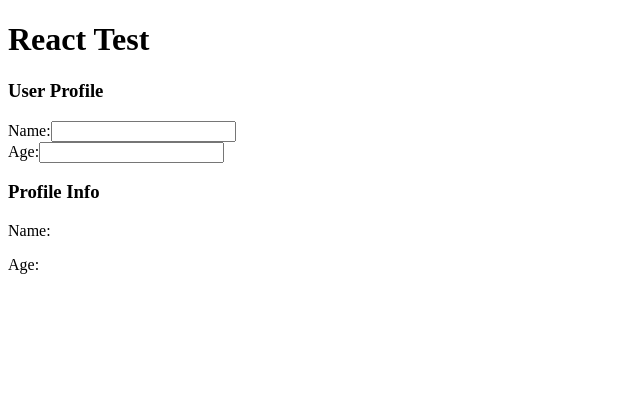
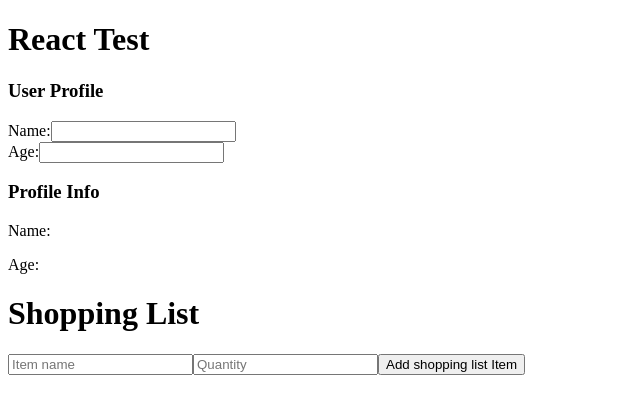
Before and after one commit to moharafat/react-X, a React (Vite) app: page / in a window 1280 px wide. Shown: the top 414 px of the page, without its empty margins (0-640 px from the left). Built offline with nearby package versions, Linux system fonts and the light colour scheme.

Commit message:
shopping cart

```diff
--- a/src/App.jsx
+++ b/src/App.jsx
@@ -1,7 +1,7 @@
 import Counter from "./Counter";
 import TodoList from "./TodoList";
 import Profile from "./Profile";
-// import ShoppingList from "./ShoppingList";
+import ShoppingList from "./ShoppingList";
 
 function App() {
   return (
@@ -10,7 +10,7 @@
       {/* <Counter />
       <TodoList /> */}
       <Profile />
-      {/* <ShoppingList /> */}
+      <ShoppingList />
     </div>
   );
 }
--- a/src/ShoppingList.jsx
+++ b/src/ShoppingList.jsx
@@ -0,0 +1,44 @@
+import { useState } from "react";
+
+const ShoppingList = () => {
+  const [items, setItems] = useState([]);
+  const [name, setName] = useState("");
+  const [quantity, setQuantity] = useState("");
+
+  const handleSubmit = (e) => {
+    e.preventDefault();
+    if (!name || !quantity) return;
+    const newItem = { name, quantity: parseInt(quantity) };
+    setItems((prevItems) => [...prevItems, newItem]);
+    setName("");
+    setQuantity("");
+  };
+  return (
+    <div>
+      <h1>Shopping List</h1>
+      <form onSubmit={handleSubmit}>
+        <input
+          type="text"
+          value={name}
+          onChange={(e) => setName(e.target.value)}
+          placeholder="Item name"
+        />
+        <input
+          type="number"
+          value={quantity}
+          onChange={(e) => setQuantity(e.target.value)}
+          placeholder="Quantity"
+        />
+        <button type="submit">Add shopping list Item</button>
+      </form>
+      <ul>
+        {items.map((item, index) => (
+          <li key={index}>
+            {item.name} - Quantity {item.quantity}
+          </li>
+        ))}
+      </ul>
+    </div>
+  );
+};
+export default ShoppingList;
--- a/src/TodoList.jsx
+++ b/src/TodoList.jsx
@@ -17,7 +17,7 @@
 
   return (
     <div>
-      <h2> My Todos List </h2>
+      <h2> My Todos List 12 </h2>
       <form onSubmit={handleSubmit}>
         <input
           type="text"
```
